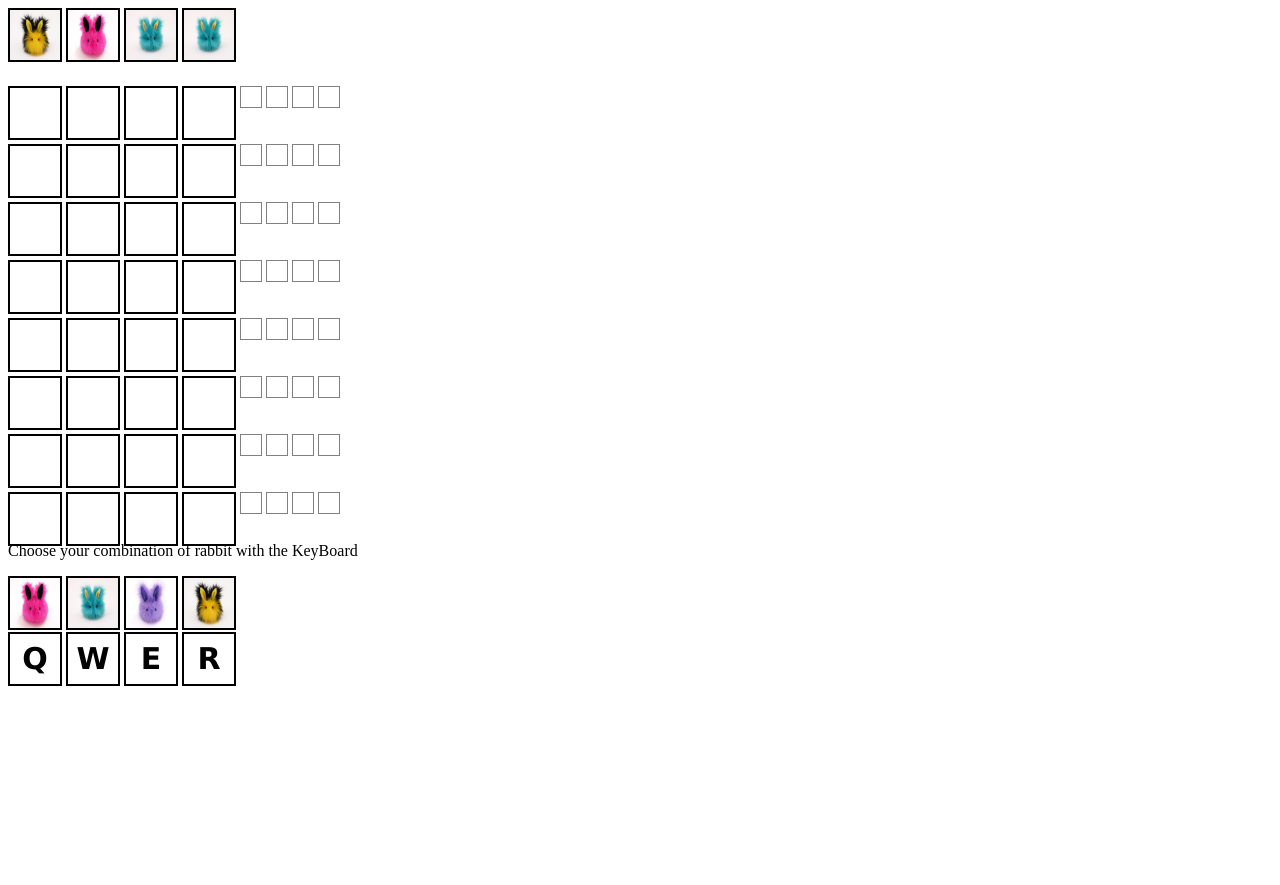
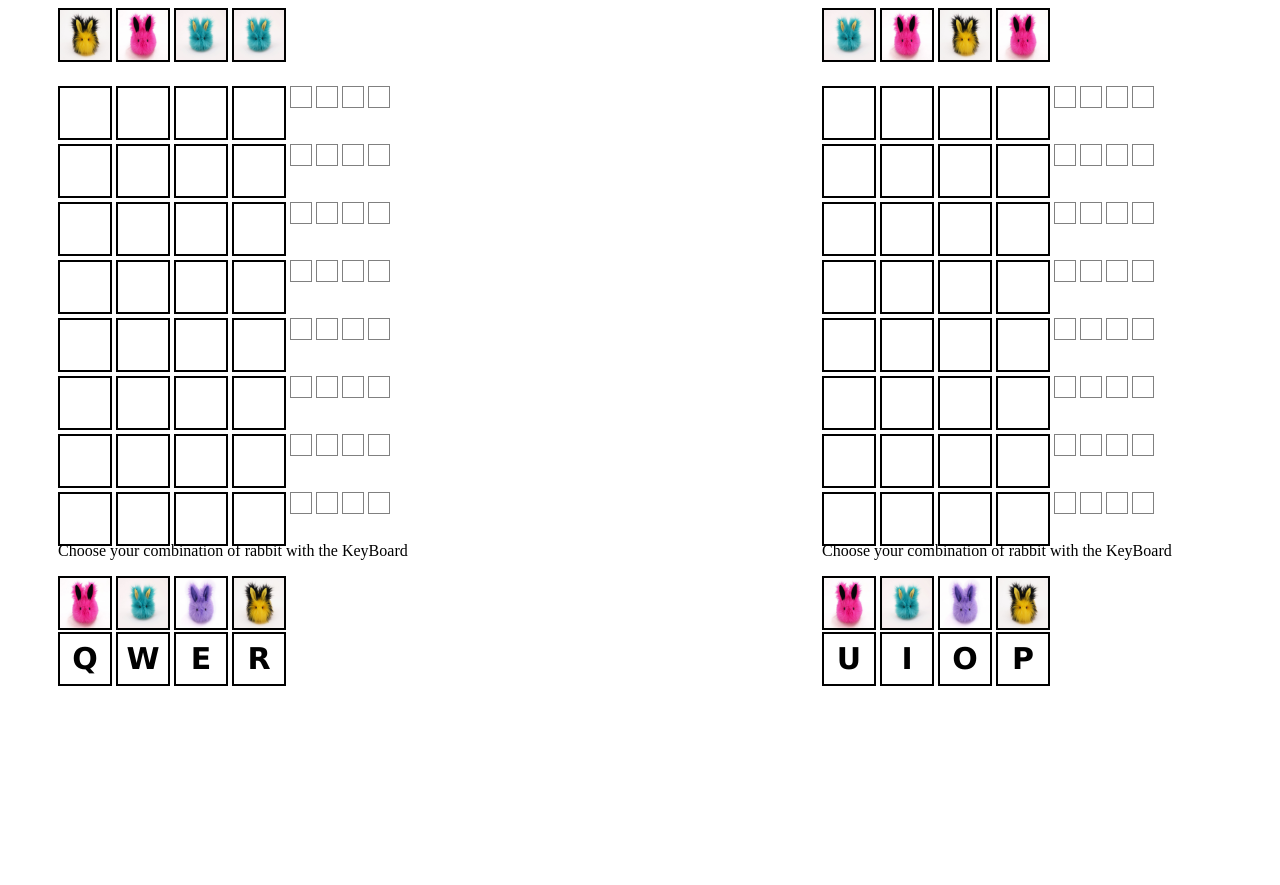
Before and after one commit to Lisemuller/WDI_PROJECT-, a PHP site: page / in a window 1280 px wide. Shown: the top 885 px of the page. After the commit the page ends 686 px from the top, so only its background shows below. Run offline with PHP 8.4, Linux system fonts and the light colour scheme.

Commit message:
two players

```diff
--- a/css/app.css
+++ b/css/app.css
@@ -1,14 +1,34 @@
-.player1 {display : inline-block;}
+.player1 {display : inline-block; float: left; margin-left: 50px;}
+.player2 {display : inline-block; float: right;margin-right: 50px;}
 
-.sol { width : 50px; height: 50px; border: solid 2px black; display: inline-block; margin-bottom: 20px;}
+.sol  { width : 50px; height: 50px; border: solid 2px black; display: inline-block; margin-bottom: 20px;}
+.sol2  { width : 50px; height: 50px; border: solid 2px black; display: inline-block; margin-bottom: 20px;}
 
-.table{ width : 400px; height: 400px;}
-.large { width : 50px; height: 50px; border: solid 2px black; display: inline-block;}
-.small { width : 20px; height: 20px; border: solid 1px grey; display: inline-block;vertical-align : top}
+.table  { width : 400px; height: 400px;}
+.table2 { width : 400px; height: 400px;}
 
-.howTo {margin-top: 40px;width : 400px; height: 2000px; display : inline-block;}
+.large  { width : 50px; height: 50px; border: solid 2px black; display: inline-block;}
+.large2 { width : 50px; height: 50px; border: solid 2px black; display: inline-block;}
+
+.small  { width : 20px; height: 20px; border: solid 1px grey; display: inline-block;vertical-align : top}
+.small2 { width : 20px; height: 20px; border: solid 1px grey; display: inline-block;vertical-align : top}
+
+.howTo  {margin-top: 40px;width : 400px; height: 2000px; display : inline-block;}
+.howTo2 {margin-top: 40px;width : 400px; height: 2000px; display : inline-block;}
+
 .rabbit {width : 50px; height: 50px; border: solid 2px black; display: inline-block;}
+.rabbit2{width : 50px; height: 50px; border: solid 2px black; display: inline-block;}
+
 .keyboard {width : 50px; height: 50px; border: solid 2px black; display: inline-block;
+font-family : Verdana;
+font-weight: bold;
+font-size : 30px;
+color : black;
+text-align: center;
+line-height: 50px;
+}
+
+.keyboard2 {width : 50px; height: 50px; border: solid 2px black; display: inline-block;
 font-family : Verdana;
 font-weight: bold;
 font-size : 30px;
@@ -24,7 +44,12 @@ line-height: 50px;
 .blue {background-image: url("../images/bluerabbit.jpg"); background-size: 50px 50px;}
 
 .small.green {background-color: green; }
+.small2.green2 {background-color: green; }
+
 .red {background-color: red}
+.red2 {background-color: red}
+
 .black  {background-color: black}
+.black2  {background-color: black}
 
 img { width : 50px; height: 50px;}
--- a/home.html
+++ b/home.html
@@ -112,5 +112,110 @@
       </div>
     </div>
   </div>
+  <div class="player2">
+    <div class="solution2">
+      <div class="sol2" id="s1"></div>
+      <div class="sol2" id="s2"></div>
+      <div class="sol2" id="s3"></div>
+      <div class="sol2" id="s4"></div>
+    </div>
+    <div class="table2">
+      <div class="container2">
+        <div class="large2" id="pons1"></div>
+        <div class="large2" id="pons2"></div>
+        <div class="large2" id="pons3"></div>
+        <div class="large2" id="pons4"></div>
+        <div class="small2" id="feedback1"></div>
+        <div class="small2" id="feedback2"></div>
+        <div class="small2" id="feedback3"></div>
+        <div class="small2" id="feedback4"></div>
+      </div>
+      <div class="container2">
+        <div class="large2" id="pons1"></div>
+        <div class="large2" id="pons2"></div>
+        <div class="large2" id="pons3"></div>
+        <div class="large2" id="pons4"></div>
+        <div class="small2" id="feedback1"></div>
+        <div class="small2" id="feedback2"></div>
+        <div class="small2" id="feedback3"></div>
+        <div class="small2" id="feedback4"></div>
+      </div>
+      <div class="container2">
+        <div class="large2" id="pons1"></div>
+        <div class="large2" id="pons2"></div>
+        <div class="large2" id="pons3"></div>
+        <div class="large2" id="pons4"></div>
+        <div class="small2" id="feedback1"></div>
+        <div class="small2" id="feedback2"></div>
+        <div class="small2" id="feedback3"></div>
+        <div class="small2" id="feedback4"></div>
+      </div>
+      <div class="container2">
+        <div class="large2" id="pons1"></div>
+        <div class="large2" id="pons2"></div>
+        <div class="large2" id="pons3"></div>
+        <div class="large2" id="pons4"></div>
+        <div class="small2" id="feedback1"></div>
+        <div class="small2" id="feedback2"></div>
+        <div class="small2" id="feedback3"></div>
+        <div class="small2" id="feedback4"></div>
+      </div>
+      <div class="container2">
+        <div class="large2" id="pons1"></div>
+        <div class="large2" id="pons2"></div>
+        <div class="large2" id="pons3"></div>
+        <div class="large2" id="pons4"></div>
+        <div class="small2" id="feedback1"></div>
+        <div class="small2" id="feedback2"></div>
+        <div class="small2" id="feedback3"></div>
+        <div class="small2" id="feedback4"></div>
+      </div>
+      <div class="container2">
+        <div class="large2" id="pons1"></div>
+        <div class="large2" id="pons2"></div>
+        <div class="large2" id="pons3"></div>
+        <div class="large2" id="pons4"></div>
+        <div class="small2" id="feedback1"></div>
+        <div class="small2" id="feedback2"></div>
+        <div class="small2" id="feedback3"></div>
+        <div class="small2" id="feedback4"></div>
+      </div>
+      <div class="container2">
+        <div class="large2" id="pons1"></div>
+        <div class="large2" id="pons2"></div>
+        <div class="large2" id="pons3"></div>
+        <div class="large2" id="pons4"></div>
+        <div class="small2" id="feedback1"></div>
+        <div class="small2" id="feedback2"></div>
+        <div class="small2" id="feedback3"></div>
+        <div class="small2" id="feedback4"></div>
+      </div>
+      <div class="container2">
+        <div class="large2" id="pons1"></div>
+        <div class="large2" id="pons2"></div>
+        <div class="large2" id="pons3"></div>
+        <div class="large2" id="pons4"></div>
+        <div class="small2" id="feedback1"></div>
+        <div class="small2" id="feedback2"></div>
+        <div class="small2" id="feedback3"></div>
+        <div class="small2" id="feedback4"></div>
+      </div>
+    </div>
+    <div class="howTo2">
+      <p>Choose your combination of rabbit with the KeyBoard</p>
+      <div class="choice2">
+        <div class="rabbit2" id="r1"><img src="Images/pinkrabbit.jpg"></div>
+        <div class="rabbit2" id="r2"><img src="Images/bluerabbit.jpg"></div>
+        <div class="rabbit2" id="r3"><img src="Images/violetrabbit.jpg"></div>
+        <div class="rabbit2" id="r4"><img src="Images/yellowrabbit.jpg"></div>
+      </div>
+      <div class="choice2">
+        <div class="keyboard2" id="k1">U</div>
+        <div class="keyboard2" id="k2">I</div>
+        <div class="keyboard2" id="k3">O</div>
+        <div class="keyboard2" id="k4">P</div>
+      </div>
+    </div>
+  </div>
 </body>
 </html>
--- a/js/app.js
+++ b/js/app.js
@@ -1,4 +1,7 @@
 $(function(){
+
+
+  //PLAYER 1
 
    //Create an array with the container solutions
    // Create an array with all the different solutions
@@ -100,6 +103,7 @@ $(function(){
         round++;
         choiceCount = 0;
 
+        // gameLogic
         var gameLost = round >= 8;
 
 
@@ -112,38 +116,125 @@ $(function(){
 
       }  // close the choicecount==4
 
+    });// close the on key up function event
 
 
-        // if (($('.green').length) == 4)) {
-        //  console.log("well done ! You found the solution in" + round + "!");
-        // }
-        // else if (($('.green')).length) < 4) && (round == 8)) {
-        //   console.log("Yoo loose against the evil rabbot generator");
-        // }
+// PLAYER 2
+
+//Create an array with the container solutions
+// Create an array with all the different solutions
+// Put the round to zero.
+var $solutions2 = $('.sol2');
+var choices2   = ["pink", "violet", "yellow", "blue"];
+var round2 = 0;
+var $containers2 = $('.container2');
 
 
 
-    });// close the on key up function event
+
+ // Get the random solution by the computer
+ $('.sol2').addClass(function() {
+   var index = Math.floor(Math.random() * choices2.length);
+   return choices2[index];
+ });
 
 
-// make it play
-//  if ((the feedback of the computer) < 4 green) {
-//   round ++;
-//   else if ((the feedback of the computer) < 4 green) && (round <=8))  {
-//  console.log ("Well done ! You found the solution in" + round + "!");
-//   }
-//  else {
-//     console.log("You loose against the evil rabbit generator")
-// }
-//  }
+ // make eventlistener for each key
+
+ var playerChoice2 = null;
+ var choiceCount2 = 0;
+
+ $(document).on("keyup", function(event) {
+
+   if(event.keyCode === 85) {
+     playerChoice2 = "pink";
+   }
+   else if(event.keyCode === 73) {
+     playerChoice2 = "blue";
+   }
+   else if(event.keyCode === 79) {
+     playerChoice2 = "violet";
+   }
+   else if (event.keyCode === 80) {
+     playerChoice2 = "yellow";
+   }
+   else {
+     playerChoice2 = null;
+   }
 
 
-// associate each containers to each round
-// function getRound(){
-//   console.log($containers.eq(round));
-// }
+   // make the choice enter in the first container and go to the other round
 
-// getRound();
+   if(playerChoice2) {
+     var $currentRound2 = $('.container2').eq(round2);
+     var $currentCells2 = $currentRound2.find('.large2');
+     $currentCells2.eq(choiceCount2).addClass(playerChoice2);
+     choiceCount2++;
+   }
+
+   // Give the feedback of the computer ...
+
+     var green2 = 0;
+     var red2 = 0;
+     var black2 = 0;
+
+   if (choiceCount2 == 4) {
+     $.each($currentCells2, function(i,cell){
+
+       var choiceClass2 = $(cell).attr('class').replace('large2 ', '');
+       var solutionClass2 = $solutions.eq(i).attr('class').replace('sol2 ', '');
+
+        if(choiceClass2 === solutionClass2) {
+           console.log("this is green");
+           green2++;
+       } else if($solutions2.hasClass(choiceClass2)) {
+           console.log("this is red");
+           red2++;
+       }
+         else {
+           console.log("this is black");
+           black2++;
+       }
+     });
+
+     var gameWon2 = (green2 === 4);
+
+
+     //and make it appears in the litte  boxes each round
+
+     $.each($currentRound2.find('.small2'), function(i, elem) {
+       if(green2 > 0) {
+         $(elem).addClass('green2');
+         green2 -= 1;
+       }
+       else if(red2 > 0) {
+         $(elem).addClass('red2');
+         red2 -= 1;
+       }
+       else if (black2 > 0) {
+         $(elem).addClass('black2');
+         black2 -= 1;
+       }
+      });
+
+     // make it play to an another round and put the counter of each row to zero each time
+     round2++;
+     choiceCount2 = 0;
+
+     // gameLogic
+     var gameLost2 = round2 >= 8;
+
+
+     if(gameWon2) {
+       console.log("well done ! You found the solution in" + round2 + " round !");
+     } else if(gameLost2) {
+       console.log("You lost against the evil rabbit generator");
+     }
+
+
+   }  // close the choicecount==4
+
+ });// close the on key up function event
 
 
 
```
